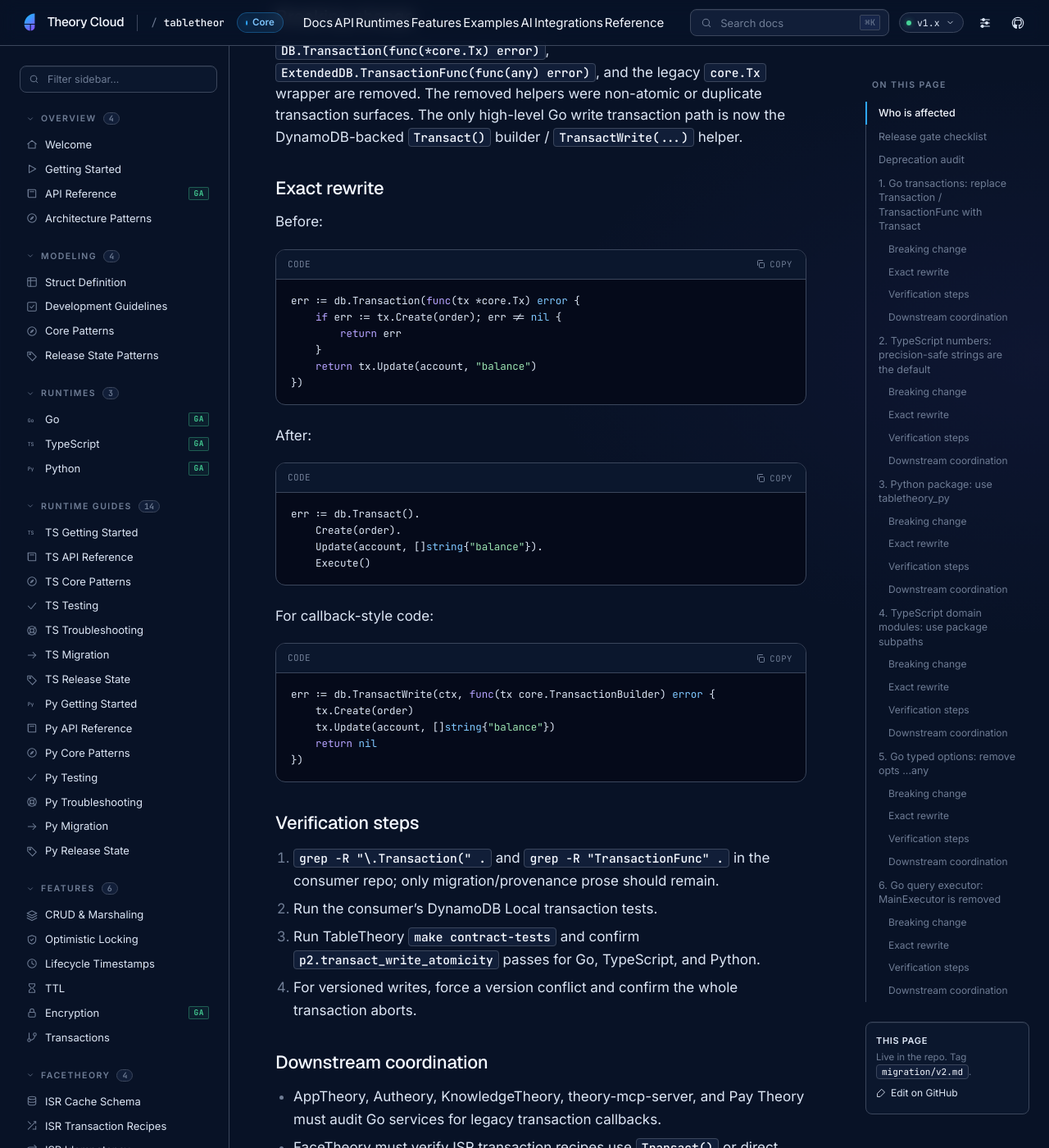
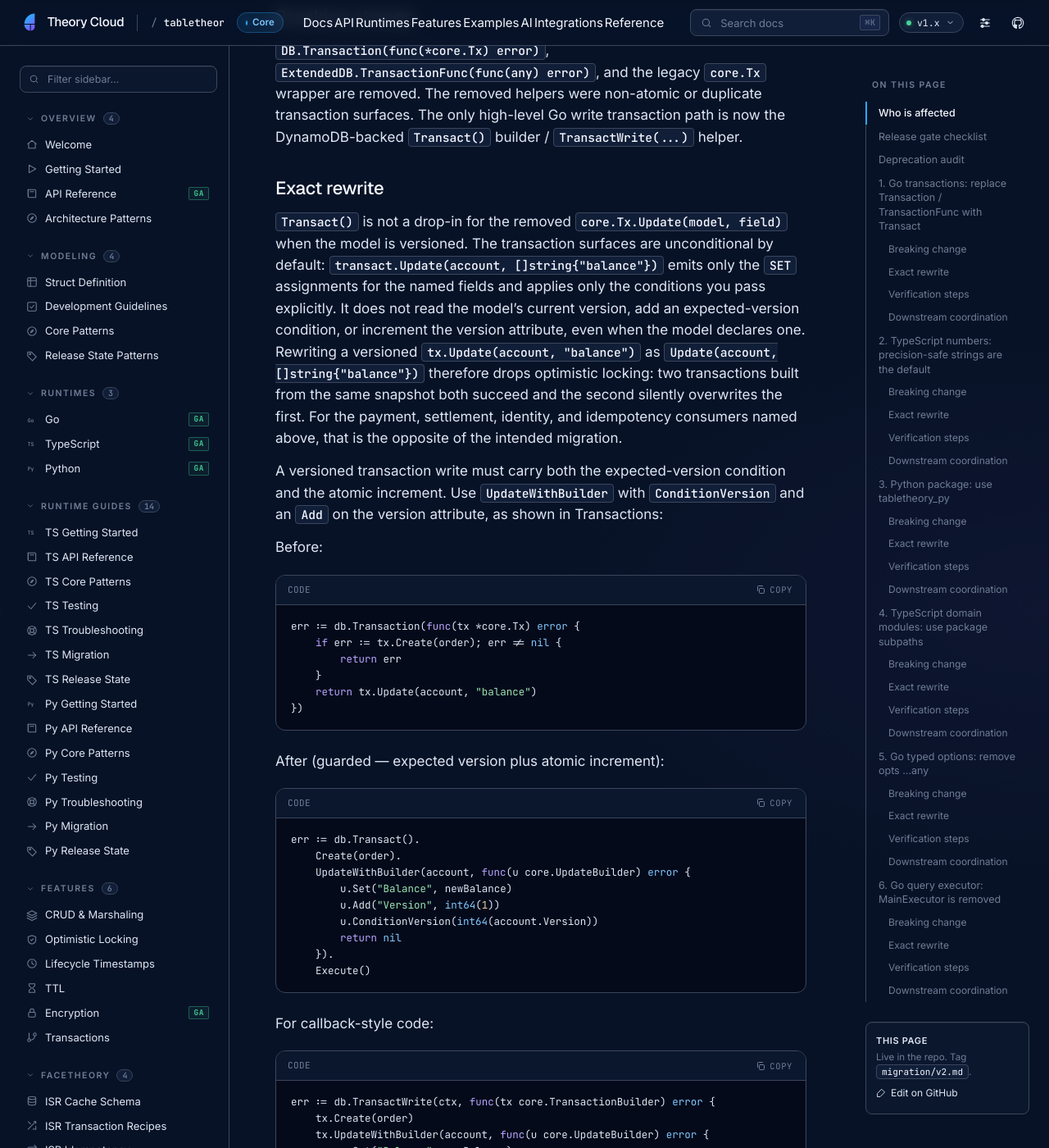
Before and after one commit to theory-cloud/TableTheory, a Jekyll site: the page built from docs/migration/v2.md, in a window 1280 px wide and 1400 px high, scrolled down 3048 px. Shown: the whole window at 82% size. Built offline with Jekyll 4.4.1, drawn with Linux system fonts in a browser that asks for light colours; some of the changed text lies outside the part shown.

Commit message:
docs(migration): correct the v2 transaction rewrite to a guarded recipe
docs/migration/v2.md presented `Transact().Update(model, []string{"balance"})`
as an exact rewrite of the versioned `core.Tx.Update(model, "balance")`. The
transaction field-update form emits neither the expected-version condition nor
the atomic increment, so two writes built from one snapshot both succeed and the
second silently overwrites the first. Replace the rewrite with the guarded
`UpdateWithBuilder` + `ConditionVersion` + version `Add` recipe, state the
TypeScript/Python model-shaped transactional limitation honestly, and add a
bounded DMS string-carrier clarification for TypeScript JSON fields stored as
DynamoDB `S`. Add TestTransactionBuilderGuardedVersionRecipe as executable proof
of the guarded recipe and the unguarded contrast.

Refs THE-3241.
Refs Factory docs/058 P-THE-109-M3.

````diff
--- a/docs/migration/v2.md
+++ b/docs/migration/v2.md
@@ -52,6 +52,20 @@ The v2 removals below are allowed only because each one had a 1.x additive/depre
 
 ### Exact rewrite
 
+`Transact()` is not a drop-in for the removed `core.Tx.Update(model, field)` when the model is
+versioned. The transaction surfaces are unconditional by default: `transact.Update(account,
+[]string{"balance"})` emits only the `SET` assignments for the named fields and applies only the
+conditions you pass explicitly. It does not read the model's current version, add an
+expected-version condition, or increment the version attribute, even when the model declares one.
+Rewriting a versioned `tx.Update(account, "balance")` as `Update(account, []string{"balance"})`
+therefore drops optimistic locking: two transactions built from the same snapshot both succeed and
+the second silently overwrites the first. For the payment, settlement, identity, and idempotency
+consumers named above, that is the opposite of the intended migration.
+
+A versioned transaction write must carry both the expected-version condition and the atomic
+increment. Use `UpdateWithBuilder` with `ConditionVersion` and an `Add` on the version attribute, as
+shown in [Transactions](../features/transactions.md#go):
+
 Before:
 
 ```go
@@ -63,12 +77,17 @@ err := db.Transaction(func(tx *core.Tx) error {
 })
 ```
 
-After:
+After (guarded — expected version plus atomic increment):
 
 ```go
 err := db.Transact().
     Create(order).
-    Update(account, []string{"balance"}).
+    UpdateWithBuilder(account, func(u core.UpdateBuilder) error {
+        u.Set("Balance", newBalance)
+        u.Add("Version", int64(1))
+        u.ConditionVersion(int64(account.Version))
+        return nil
+    }).
     Execute()
 ```
 
@@ -77,10 +96,29 @@ For callback-style code:
 ```go
 err := db.TransactWrite(ctx, func(tx core.TransactionBuilder) error {
     tx.Create(order)
-    tx.Update(account, []string{"balance"})
+    tx.UpdateWithBuilder(account, func(u core.UpdateBuilder) error {
+        u.Set("Balance", newBalance)
+        u.Add("Version", int64(1))
+        u.ConditionVersion(int64(account.Version))
+        return nil
+    })
     return nil
 })
 ```
+
+`UpdateWithBuilder` is the one supported surface that composes a caller condition with the
+version guarantee; the shape above is validated by
+`pkg/transaction/transaction_test.go` (`TestTransactionBuilderGuardedVersionRecipe`).
+
+TypeScript and Python do not have an equivalent on their model-shaped transactional update path;
+this is a documented API limitation, not a hidden guarantee. A TypeScript `transactWrite` update
+action with `item` + `fields`, and a Python `TransactUpdate.updates`, reject selecting the version
+attribute and generate neither the expected-version condition nor the increment. Versioned
+transactional writes in those runtimes must use the caller-controlled surfaces — TypeScript's
+`updateFn` or raw `updateExpression`, or Python's `TransactPut` of the item with an explicitly
+incremented version plus a `condition_expression` on the current version. Do not read the
+model-shaped helpers as library-owned optimistic locking; see
+[Transactions](../features/transactions.md#typescript) for the per-runtime recipes.
 
 ### Verification steps
 
````
Also changed, not shown: docs/migration/v3.md (+21 -0 lines), 1 other file.
